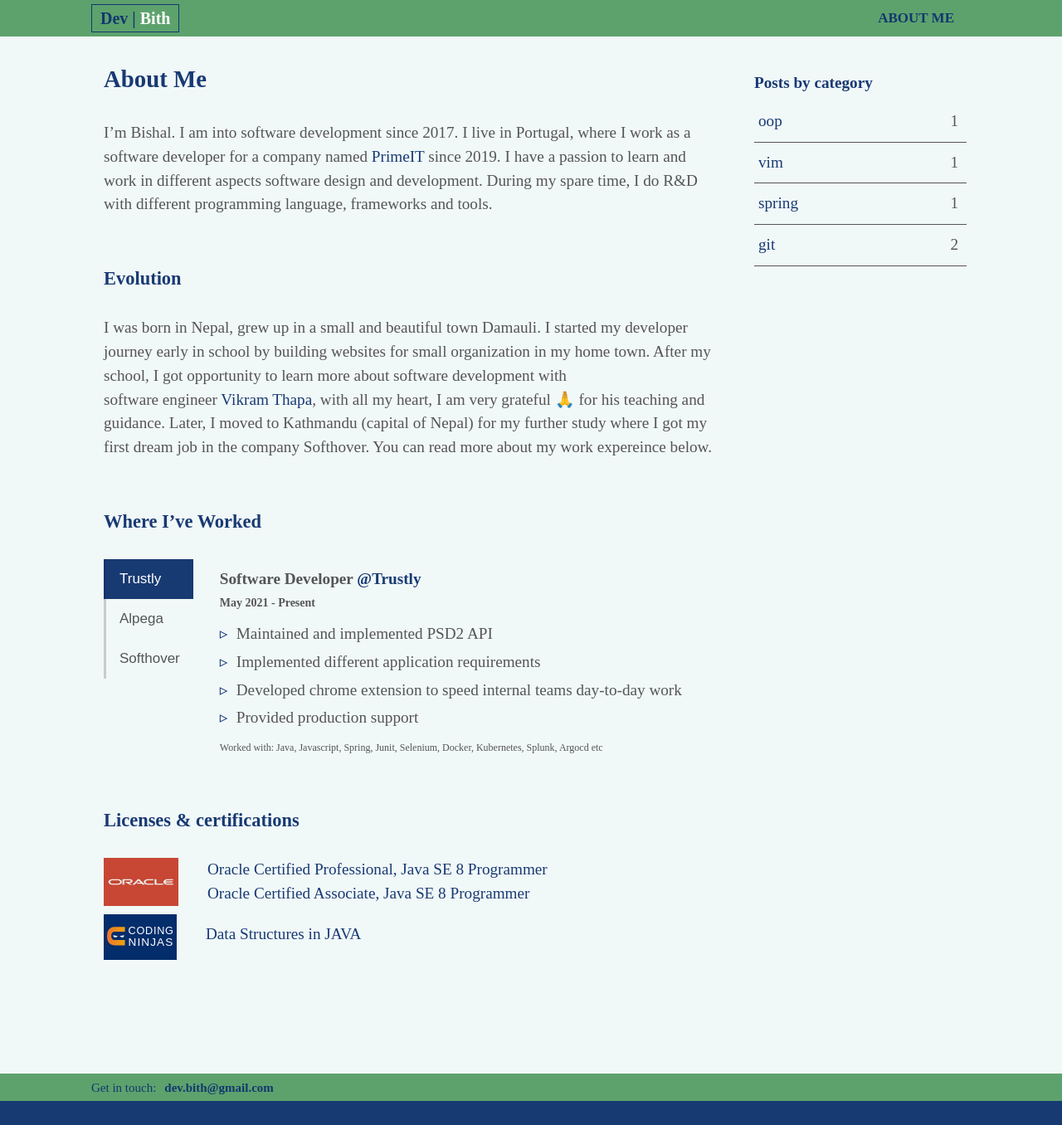
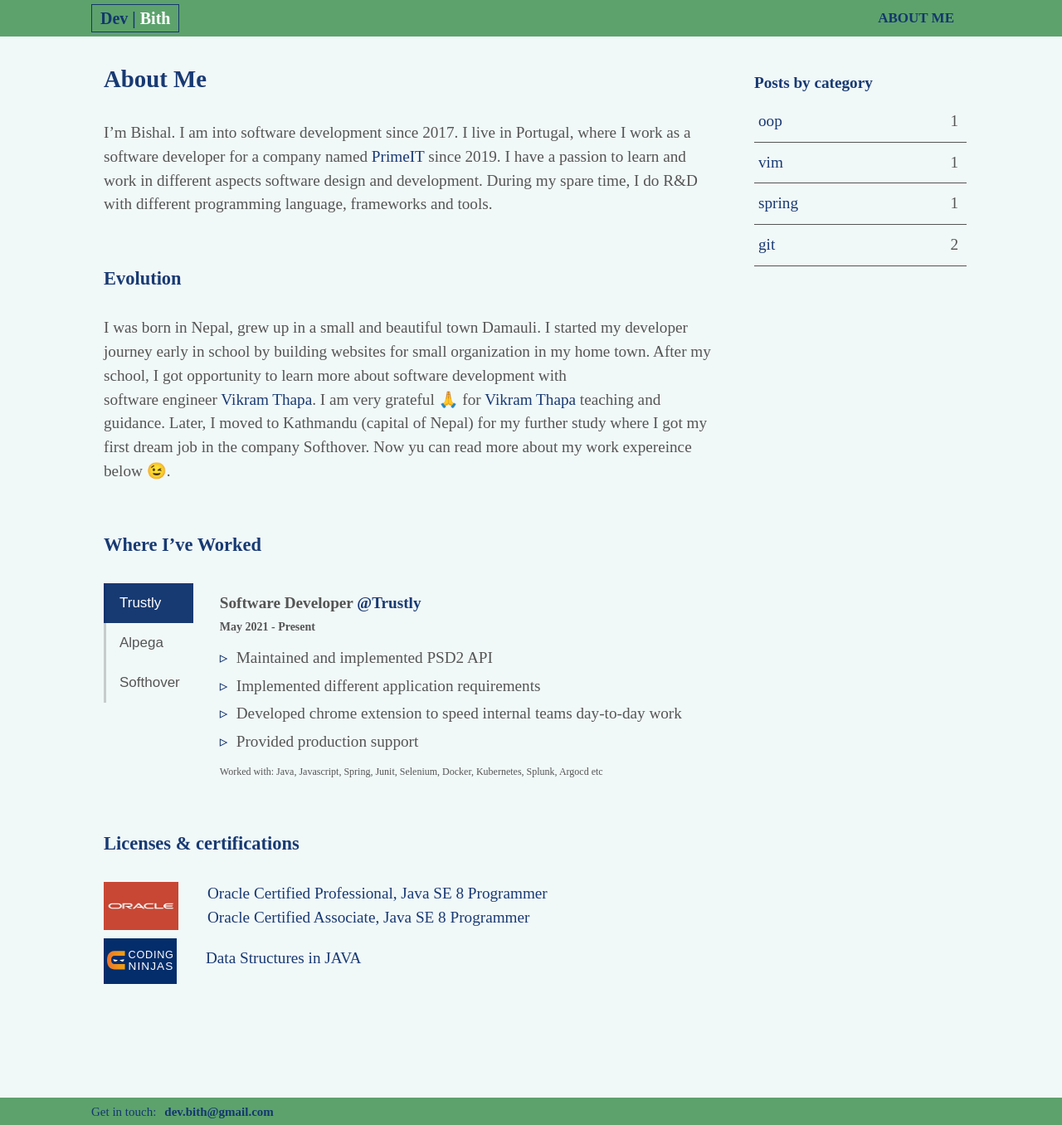
Before and after one commit to bishalthapa-x/bishalthapax.github.io, a Jekyll site: the page built from about.md, in a window 1280 px wide. Shown: the whole page at 83% size. Built offline with Jekyll 4.4.1, drawn with Linux system fonts in a browser that asks for light colours; before the commit the page ends 1327 px from its top, so only the background shows below that.

Commit message:
Update about.md

```diff
--- a/about.md
+++ b/about.md
@@ -18,9 +18,9 @@
 <br />
 I was born in Nepal, grew up in a small and beautiful town Damauli. I started my developer journey early in school by building websites
 for small organization in my home town. After my school, I got opportunity to learn more about software development with
-software engineer [Vikram Thapa](https://www.linkedin.com/in/vikram-thapa-87677a191/), with all my heart, I am very grateful 🙏
-for his teaching and guidance. Later, I moved to Kathmandu (capital of Nepal) for my further study where I got my first dream job in the
-company Softhover. You can read more about my work expereince below.
+software engineer [Vikram Thapa](https://www.linkedin.com/in/vikram-thapa-87677a191/). I am very grateful 🙏
+for [Vikram Thapa](https://www.linkedin.com/in/vikram-thapa-87677a191/) teaching and guidance. Later, I moved to Kathmandu (capital of Nepal) for my further study where I got my first dream job in the
+company Softhover. Now yu can read more about my work expereince below 😉.
 <br /><br /><br />
 
 ### Where I’ve Worked
```
